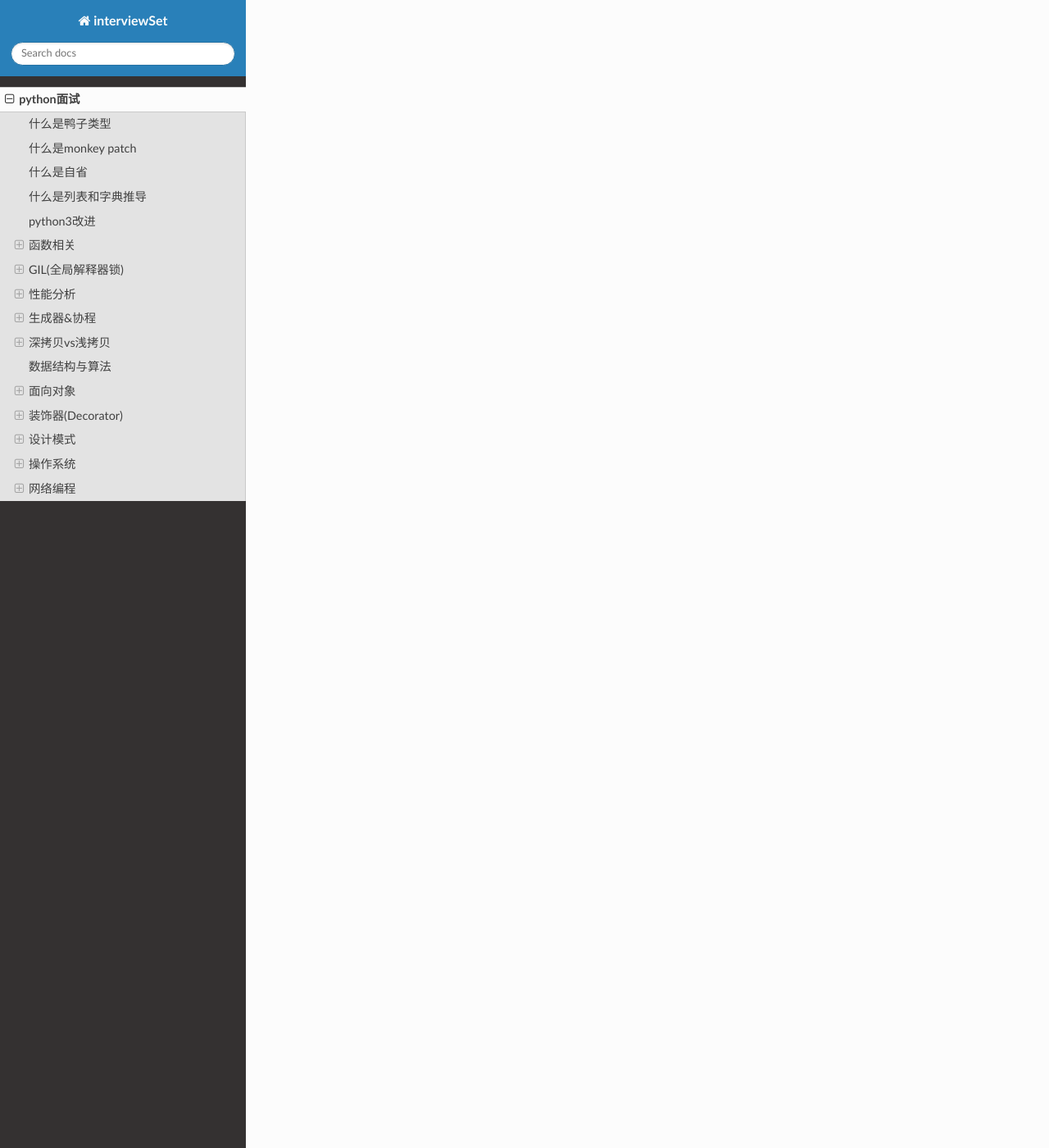
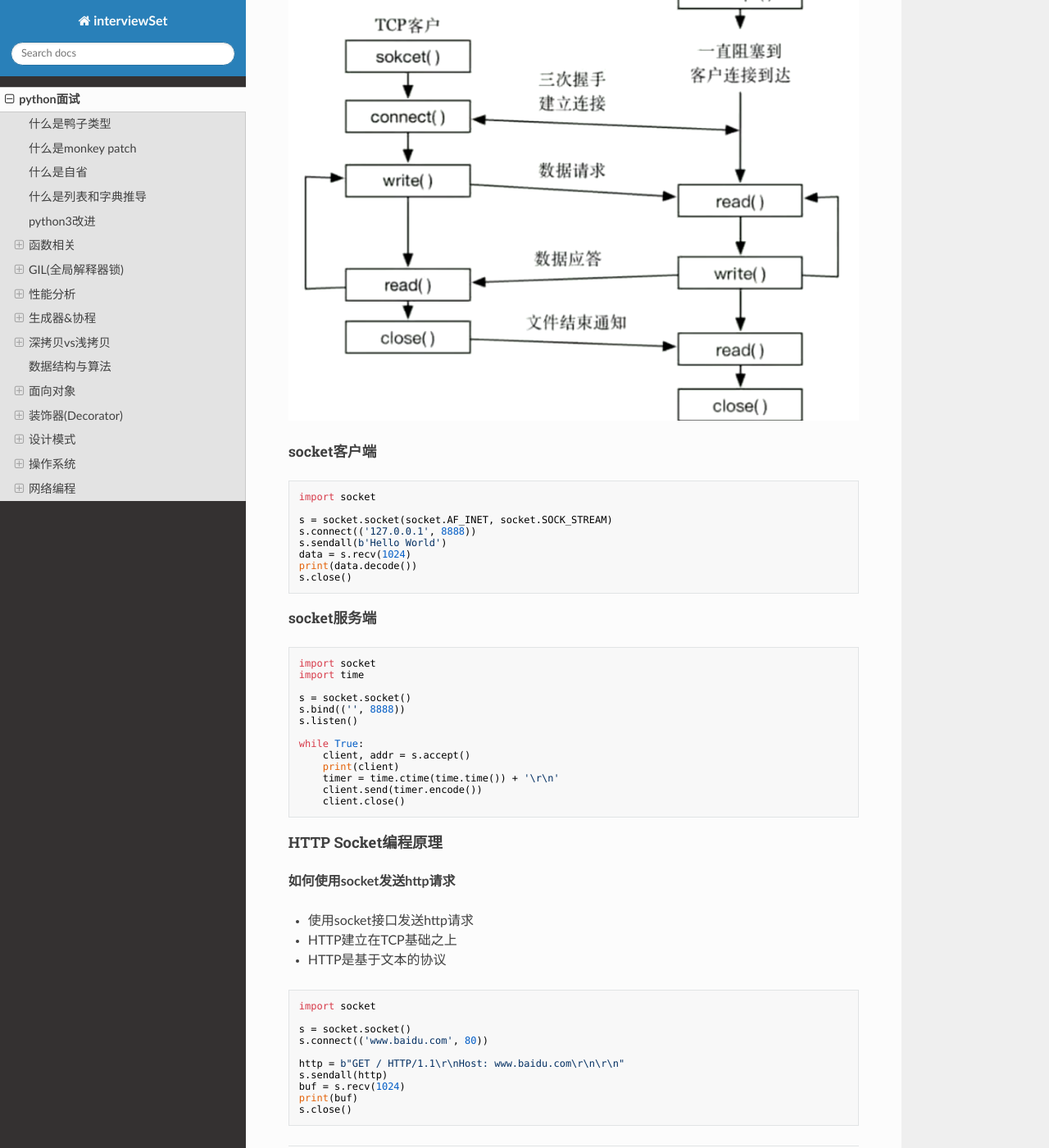
Before and after one commit to cpmango/interview, an MkDocs documentation site: the page built from docs/python-interview.md, in a window 1280 px wide and 1400 px high, scrolled down 25802 px. Shown: the whole window at 82% size. Built offline with MkDocs 1.6.1, drawn with Linux system fonts in a browser that asks for light colours; nearby versions of some CDN libraries; some of the changed text lies outside the part shown.

Commit message:
socket编程

````diff
--- a/docs/python-interview.md
+++ b/docs/python-interview.md
@@ -1090,3 +1090,57 @@ print(order2)
 - Session一般是服务器生成之后给客户端(通过url参数或cookie)
 - Cookie是实现session的一种机制，通过HTTP cookie字段实现
 - Session通过在服务器保存sessionid识别用户，cookie存储在客户端
+#### TCP Socket编程原理
+- 如何使用socket模块
+- 如何建立TCP Socker客户端和服务端
+- 客户端和服务端之间的通信
+
+![](img/2023-04-20_21-14.png)
+
+##### socket客户端
+```python
+import socket
+
+s = socket.socket(socket.AF_INET, socket.SOCK_STREAM)
+s.connect(('127.0.0.1', 8888))
+s.sendall(b'Hello World')
+data = s.recv(1024)
+print(data.decode())
+s.close()
+```
+
+##### socket服务端
+```python
+import socket
+import time
+
+s = socket.socket()
+s.bind(('', 8888))
+s.listen()
+
+while True:
+    client, addr = s.accept()
+    print(client)
+    timer = time.ctime(time.time()) + '\r\n'
+    client.send(timer.encode())
+    client.close()
+```
+
+#### HTTP Socket编程原理
+**如何使用socket发送http请求**
+
+- 使用socket接口发送http请求
+- HTTP建立在TCP基础之上
+- HTTP是基于文本的协议
+```python
+import socket
+
+s = socket.socket()
+s.connect(('www.baidu.com', 80))
+
+http = b"GET / HTTP/1.1\r\nHost: www.baidu.com\r\n\r\n"
+s.sendall(http)
+buf = s.recv(1024)
+print(buf)
+s.close()
+```
````
Also changed, not shown: docs/img/2023-04-20_21-14.png (added).
